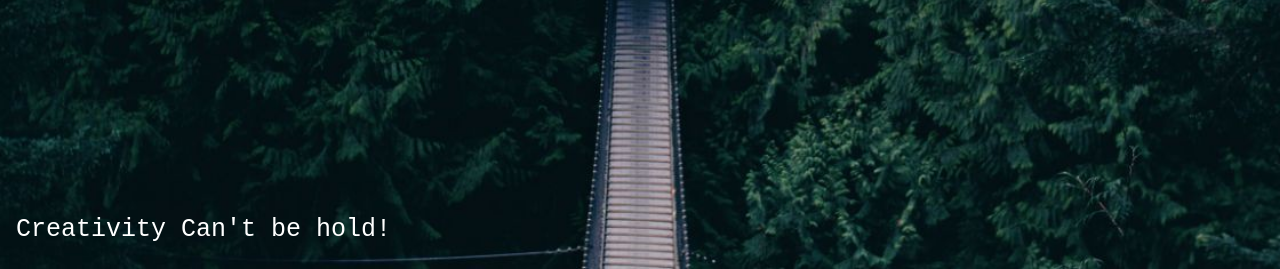
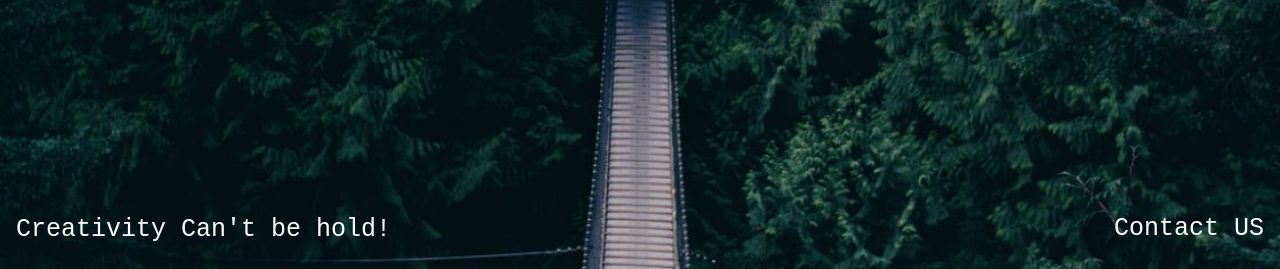
Before and after one commit to creativesudo/creativesudo, a plain HTML site: page index.html in a window 1280 px wide. Shown: the part 531-800 px from the top of the page. Drawn offline with Linux system fonts and the light colour scheme.

Commit message:
Contact us link added

```diff
--- a/index.html
+++ b/index.html
@@ -42,6 +42,14 @@
       left: 16px;
     }
 
+    .bottomright {
+      float: right;
+      position: absolute;
+      top: 90%;
+      bottom: 0;
+      right: 16px;
+    }
+
     .middle {
       position: absolute;
       top: 50%;
@@ -49,7 +57,10 @@
       transform: translate(-50%, -50%);
       text-align: center;
     }
-
+    a {
+      color: white;
+      text-decoration: none;
+    }
     hr {
       margin: auto;
       width: 40%;
@@ -70,6 +81,9 @@
     <div class="bottomleft">
       <p>Creativity Can't be hold!</p>
     </div>
+    <div class="bottomright">
+      <p><a href="mailto:creativesudo.com@gmail.com?subject=From%20Web%20Contact%20US">Contact US</a></p>
+    </div>
   </div>
 
   </body>
```
